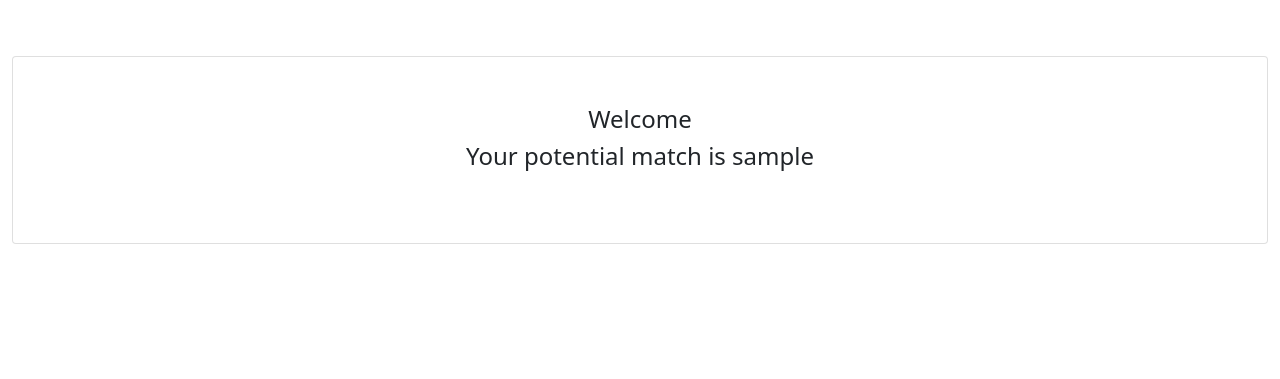
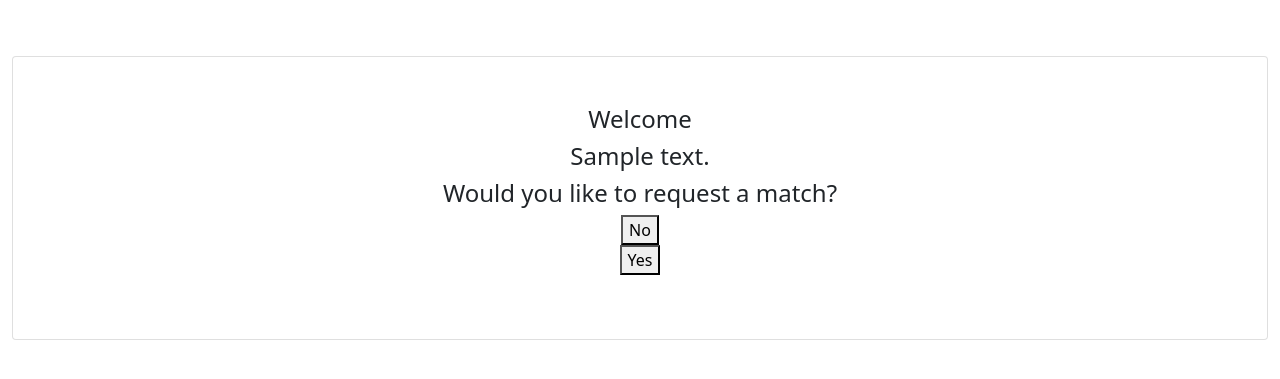
Before and after one commit to TheByteBunch/code-spark, a Django app: template code_spark/app/templates/home.html in a window 1280 px wide. Shown: the top 379 px of the page. Run offline with Django 3.2, Linux system fonts and the light colour scheme; tables that the repository leaves empty hold one stand-in row (values such as "Sample post"); the template is opened without the code that fills it: values that come from a table or form of the project are taken from there, most other values are stand-ins (such as "Sample title", 1, 10 or a date in 2020).

Commit message:
add yes/no forms and reformat html

```diff
--- a/code_spark/app/templates/base.html
+++ b/code_spark/app/templates/base.html
@@ -1,25 +1,24 @@
 {% load static %}
-<!DOCTYPE html>
+<!doctype html>
 <html lang="en">
   <head>
-        <meta charset="UTF-8">
+    <meta charset="UTF-8" />
     <meta name="viewport" content="width=device-width, initial-scale=1.0" />
     <meta http-equiv="X-UA-Compatible" content="ie=edge" />
-        <link href="https://cdn.jsdelivr.net/npm/bootstrap@5.1.3/dist/css/bootstrap.min.css" rel="stylesheet" integrity="sha384-1BmE4kWBq78iYhFldvKuhfTAU6auU8tT94WrHftjDbrCEXSU1oBoqyl2QvZ6jIW3" crossorigin="anonymous">
+    <link
+      href="https://cdn.jsdelivr.net/npm/bootstrap@5.1.3/dist/css/bootstrap.min.css"
+      rel="stylesheet"
+      integrity="sha384-1BmE4kWBq78iYhFldvKuhfTAU6auU8tT94WrHftjDbrCEXSU1oBoqyl2QvZ6jIW3"
+      crossorigin="anonymous"
+    />
     <link rel="stylesheet" href="{% static 'index.css' %}" />
     <title>DJANGO SOCIAL AUTH</title>
   </head>
   <body>
     <div class="container-fluid">
       <div>
-                <h1 class="text-white text-center">
-                    {% block title %}
-                    {% endblock %}
-                </h1>
-                <div class="card p-5">
-                    {% block content %}
-                    {% endblock %}
-                </div>
+        <h1 class="text-white text-center">{% block title %} {% endblock %}</h1>
+        <div class="card p-5">{% block content %} {% endblock %}</div>
       </div>
     </div>
   </body>
--- a/code_spark/app/templates/home.html
+++ b/code_spark/app/templates/home.html
@@ -1,10 +1,30 @@
-{% extends 'base.html' %}
-{% block title %}HOME{% endblock %}
-{% block content %}
-    <div class="row">
-        <div class="col-sm-12 mb-3">
-            <h4 class="text-center">Welcome {{ user.username }}</h4>
-            <h4 class="text-center">Your potential match is {{ potential_match.username }}</h4>
-        </div>
+{% extends 'base.html' %} {% block title %}HOME{% endblock %} {% block content%}
+<div class="row">
+  <div class="col-sm-12 mb-3">
+    <h4 class="text-center">Welcome {{ user.username }}</h4>
+    <h4 class="text-center">{{ potential_match_message }}</h4>
+    {% if potential_match %}
+    <h4 class="text-center">Would you like to request a match?</h4>
+    <div class="text-center">
+      <form action="decline" method="GET">
+        <button type="submit" id="noButton">No</button>
+        <input
+          type="hidden"
+          name="target-user"
+          value="{{ potential_match.username }}"
+        />
+      </form>
+
+      <form action="request" method="GET">
+        <button type="submit" id="yesButton">Yes</button>
+        <input
+          type="hidden"
+          name="target-user"
+          value="{{ potential_match.username }}"
+        />
+      </form>
     </div>
+    {% endif %}
+  </div>
+</div>
 {% endblock %}
```
Also changed, not shown: code_spark/app/templates/login.html (+3 -6 lines). Lines whose indentation alone changed are shown as unchanged.
